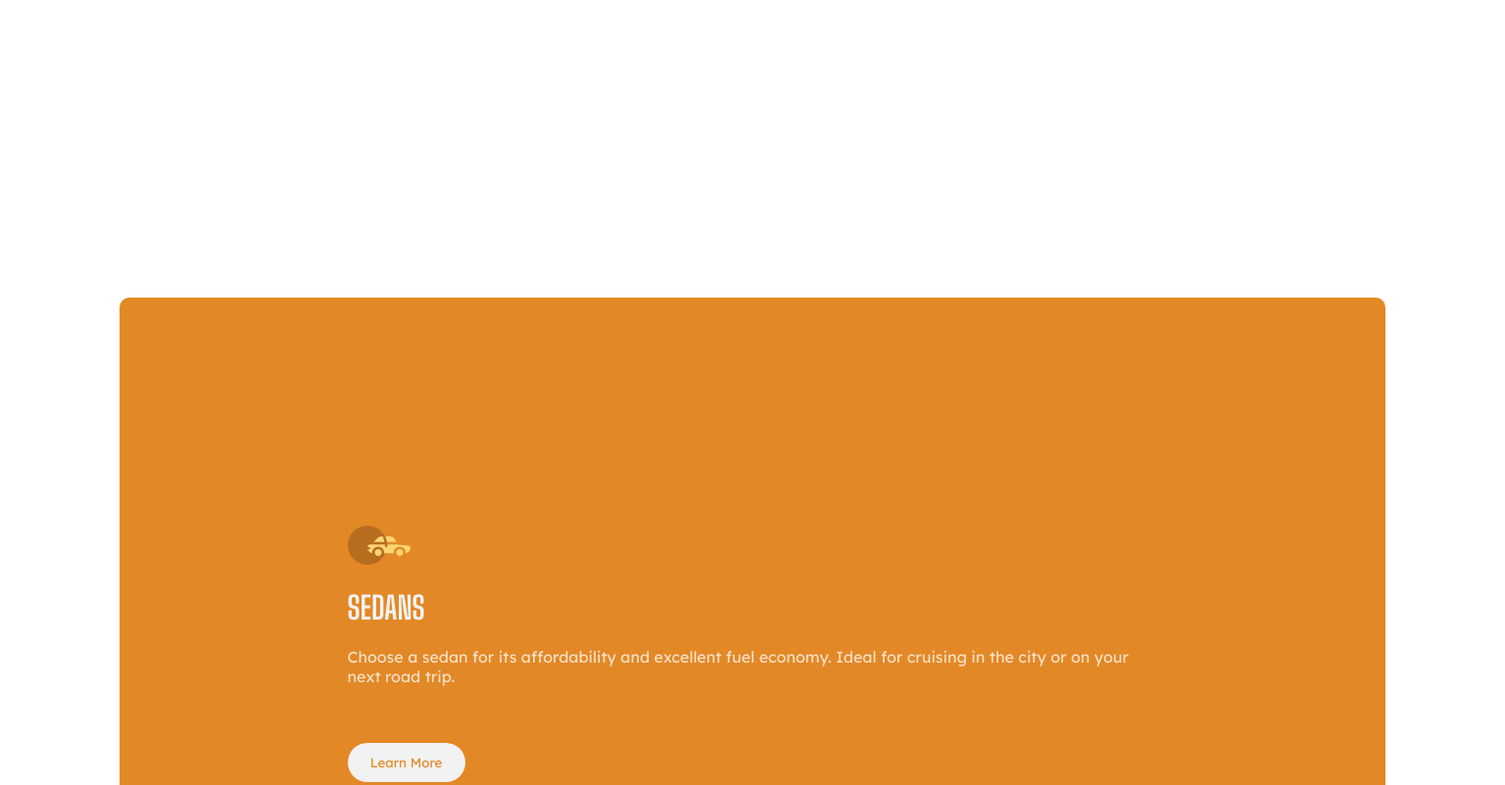
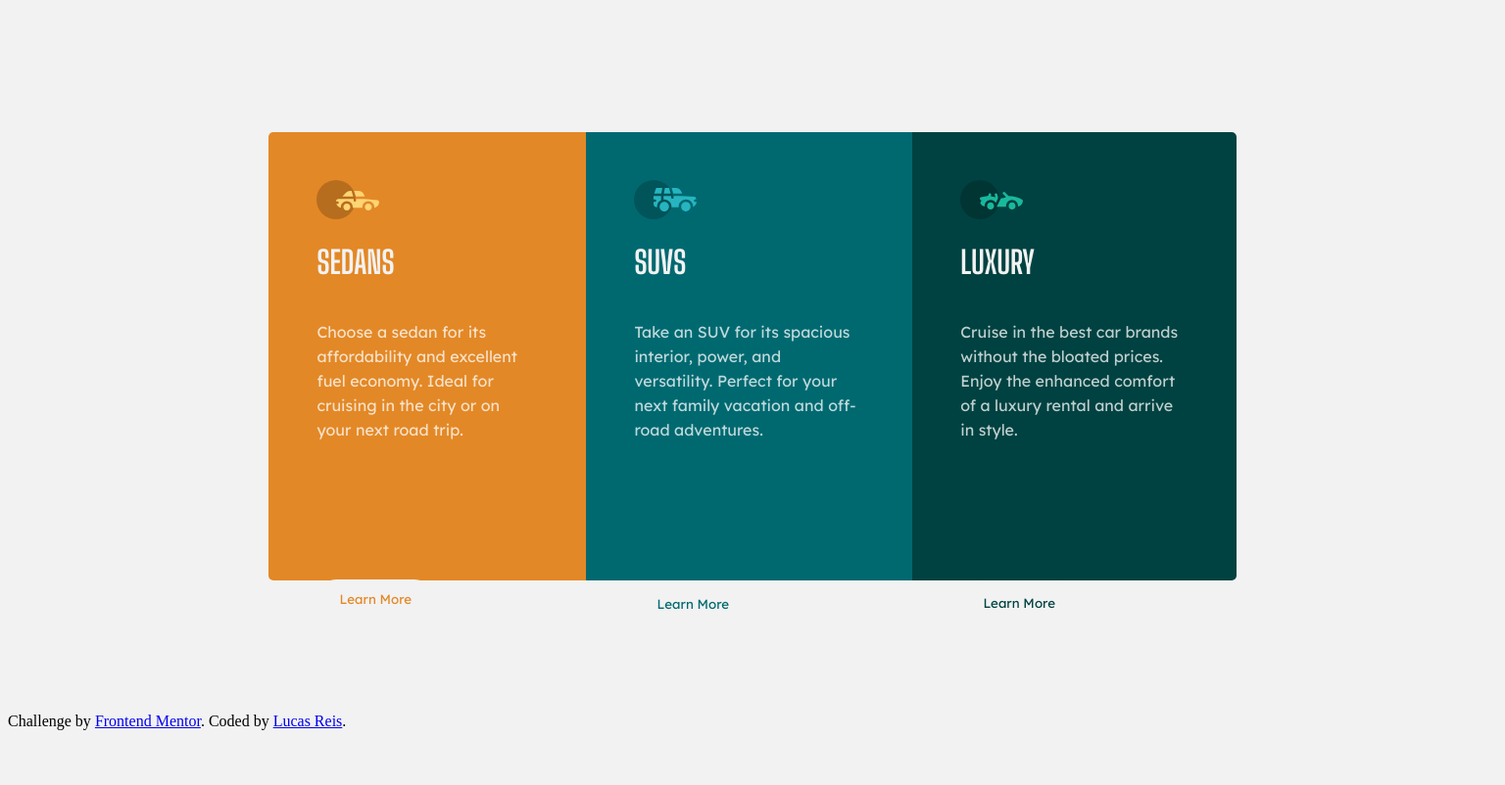
Before and after one commit to lucasreis10/FM-3-column-preview-card-component, a plain HTML site: page index.html in a window 1536 px wide. Shown: the top 802 px of the page at 98% size. Drawn offline with Linux system fonts and the light colour scheme.

Commit message:
layout for desktop

```diff
--- a/index.html
+++ b/index.html
@@ -12,12 +12,6 @@
   <link href="https://fonts.googleapis.com/css2?family=Big+Shoulders+Display:wght@700&display=swap" rel="stylesheet">
 
   <title>Frontend Mentor | 3-column preview card component</title>
-
-  <!-- Feel free to remove these styles or customise in your own stylesheet 👍 -->
-  <style>
-    .attribution { font-size: 11px; text-align: center; }
-    .attribution a { color: hsl(228, 45%, 44%); }
-  </style>
 </head>
 <body>
 
--- a/style.css
+++ b/style.css
@@ -1,3 +1,7 @@
+body {
+    background-color: hsl(0, 0%, 95%);
+}
+
 p {
     color: hsla(0, 0%, 100%, 0.75);
     font-family: 'Lexend Deca', sans-serif;
@@ -56,17 +60,21 @@ h1 {
         margin-bottom: 20%;
     }
 
-    .container > div {
+    .item-sedan {
+        height: 35vh;
+        padding: 18%;
+        border-top-left-radius: 10px;
+        border-top-right-radius: 10px;
+    }
+
+    .item-suv {
         height: 35vh;
         padding: 18%;
     }
 
-    .item-sedan {
-        border-top-left-radius: 10px;
-        border-top-right-radius: 10px;
-    }
-
     .item-luxury {
+        height: 35vh;
+        padding: 18%;
         border-bottom-left-radius: 10px;
         border-bottom-right-radius: 10px;
     }
@@ -74,9 +82,39 @@ h1 {
 }
 
 @media screen and (min-width: 1440px) {
+    p {
+        margin-top: 5vh;
+        line-height: 25px;
+    }
 
     .container {
+        display: flex;
+        justify-content: center;
+        align-items: center;
+
+        width: 65%;
+        height: 15vh;
     }
 
+    .container > div {
+        height: 45vh;
+        padding: 5%;
+    }
 
+    .item-sedan {
+
+        border-top-left-radius: 5px;
+        border-bottom-left-radius: 5px;
+        border-top-right-radius: 0px;
+    }
+
+    .item-luxury {
+        border-bottom-left-radius: 0px;
+        border-bottom-right-radius: 5px;
+        border-top-right-radius: 5px;
+    }
+
+    .button-learn-more {
+        margin-top: 55%;
+    }
 }
```
